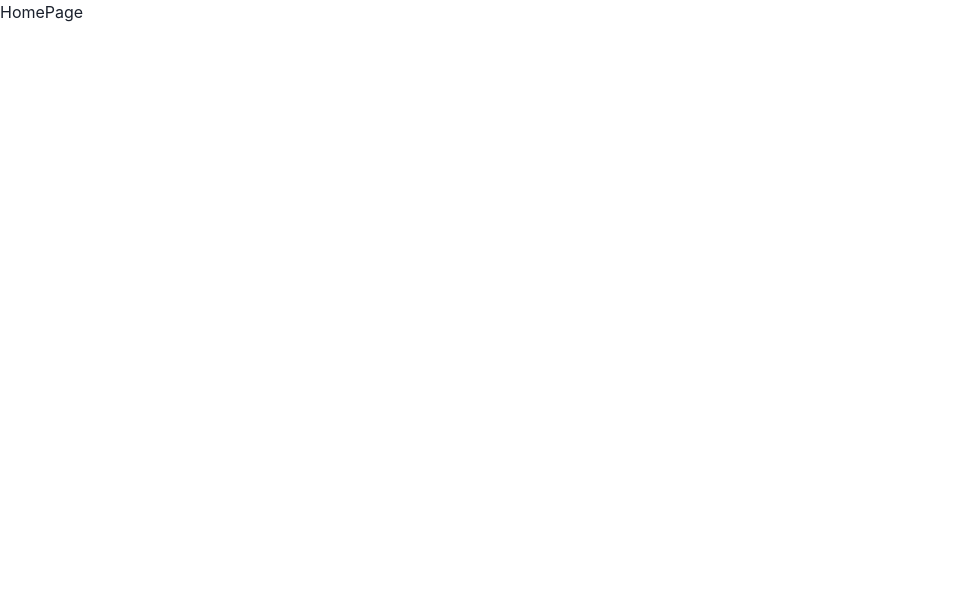
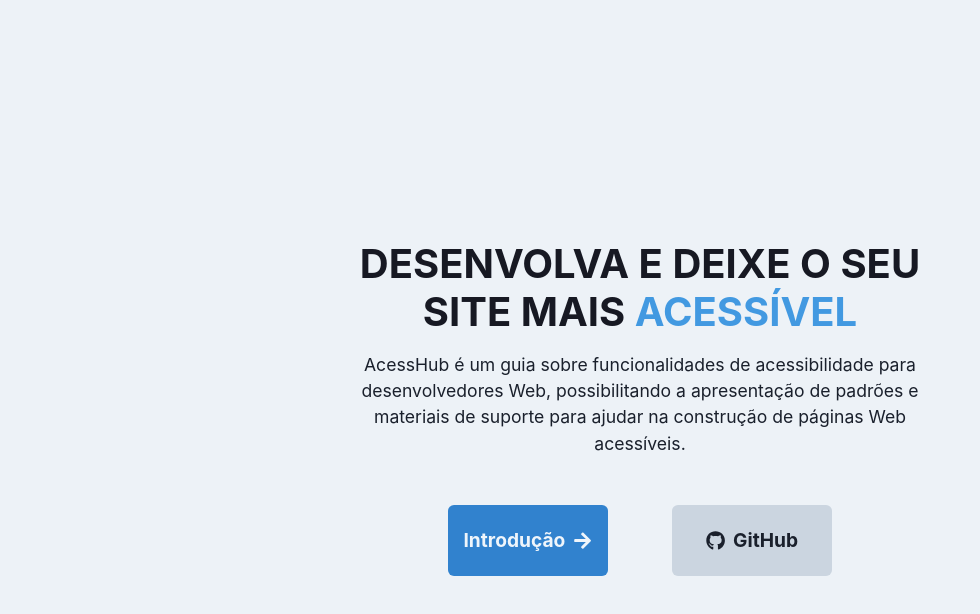
Before and after one commit to daviteixeira-dev/accesshub, a React (Vite) app in the folder web/: page / in a window 1280 px wide. Shown: the top 614 px of the page, without its empty margins (0-980 px from the left). Built offline with nearby package versions, Linux system fonts and the light colour scheme.

Commit message:
Project HomePage styling

```diff
--- a/web/src/pages/HomePage.tsx
+++ b/web/src/pages/HomePage.tsx
@@ -1,10 +1,98 @@
-import { Flex, Text } from "@chakra-ui/react"
+import {
+  Flex,
+  Text,
+  Link,
+  Icon,
+  Button,
+  Heading
+} from '@chakra-ui/react'
 
+import { NavLink } from 'react-router-dom'
+
+import { FaGithub, FaArrowRight } from 'react-icons/fa'
 
 const HomePage = () => {
   return (
-    <Flex>
-      <Text>HomePage</Text>
+    <Flex
+      width='100%'
+      bg='gray.100'
+      textAlign='center'
+      alignItems='center'
+      flexDirection='column'
+      justifyContent='center'
+      height={['100%', '100%', '100vh', '100vh']}
+    >
+      <Flex
+        padding='1rem'
+        flexDirection='column'
+        width={['100%', '100%', '50%', '50%']}
+      >
+        <Heading
+          as='h1'
+          color='gray.900'
+          fontSize='2.5rem'
+          textTransform='uppercase'
+        >
+          Desenvolva e deixe o seu site mais <Text as='span' color='blue.400'>acessível</Text>
+        </Heading>
+        <Text
+          color='gray.800'
+          marginTop='1rem'
+          fontSize='1.1rem'
+        >
+          AcessHub é um guia sobre funcionalidades de acessibilidade para desenvolvedores Web,
+          possibilitando a apresentação de padrões e materiais de suporte para ajudar na
+          construção de páginas Web acessíveis.
+        </Text>
+      </Flex>
+
+      <Flex
+        display='flex'
+        marginTop='2rem'
+        justifyContent='space-evenly'
+        width={['100%', '100%', '50%', '40%']}
+        flexDirection={['column', 'column', 'row', 'row']}
+      >
+
+        <NavLink to='/introducao'>
+          <Button
+            bg='blue.500'
+            fontSize='1.2rem'
+            fontWeight='bold'
+            color='whiteAlpha.900'
+            mb={['1rem', '1rem', '0', '0']}
+            _hover={{ backgroundColor: 'blue.400' }}
+            height={['4rem', '4rem', 'auto', 'auto']}
+            width={['12rem', '12rem', '10rem', '10rem']}
+            padding={['1rem', '1rem', '1rem', '1.5rem 2rem']}
+          >
+            Introdução
+            <Icon as={FaArrowRight} ml='.5rem'/>
+          </Button>
+        </NavLink>
+
+        <Link
+          isExternal
+          _hover={{ textDecor: 'none' }}
+          href='https://github.com/daviteixeira-btm/acesshub'
+        >
+          <Button
+            bg='gray.300'
+            color='gray.800'
+            fontSize='1.2rem'
+            fontWeight='bold'
+            mb={['1rem', '1rem', '0', '0']}
+            _hover={{ backgroundColor: 'gray.400' }}
+            height={['4rem', '4rem', 'auto', 'auto']}
+            width={['12rem', '12rem', '10rem', '10rem']}
+            padding={['1rem', '1rem', '1rem', '1.5rem 2rem']}
+          >
+            <Icon as={FaGithub} mr='.5rem' />
+            GitHub
+          </Button>
+        </Link>
+
+      </Flex>
     </Flex>
   )
 }
```
